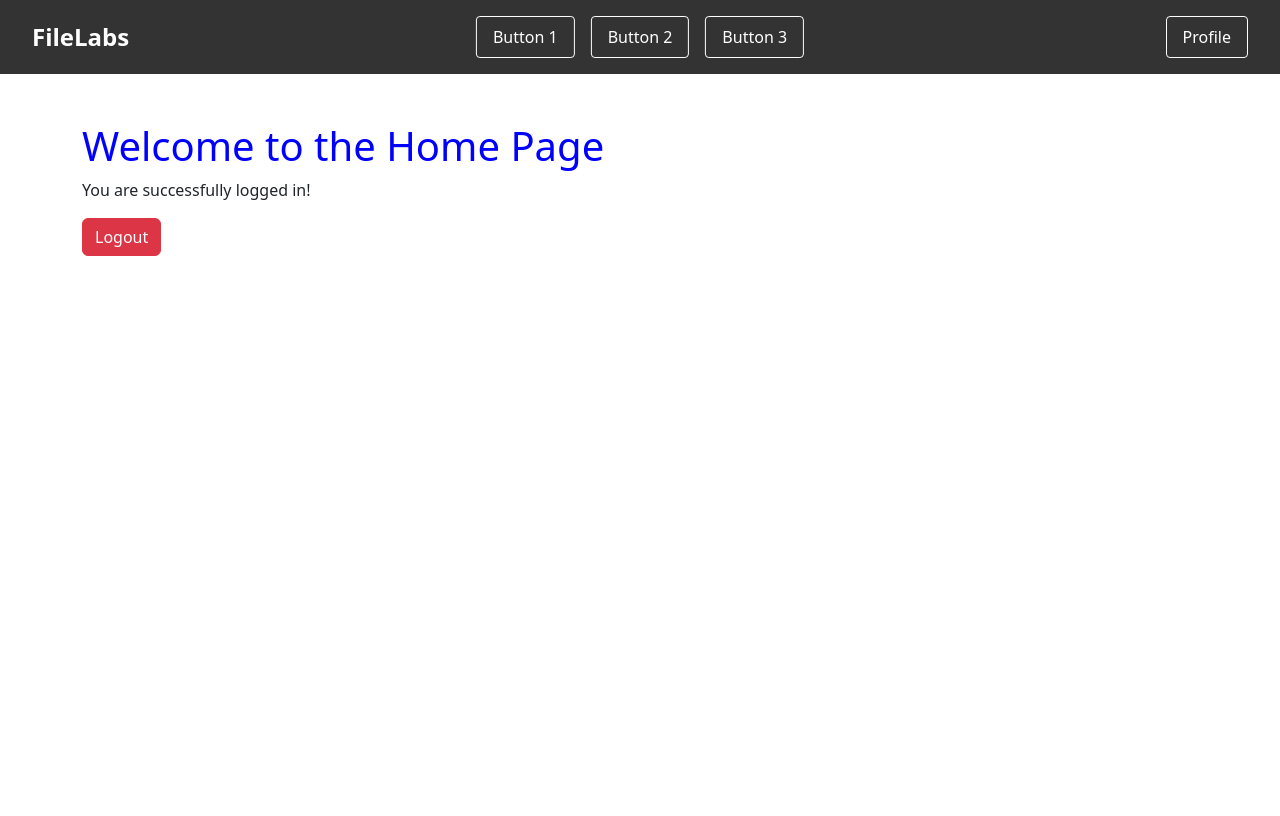
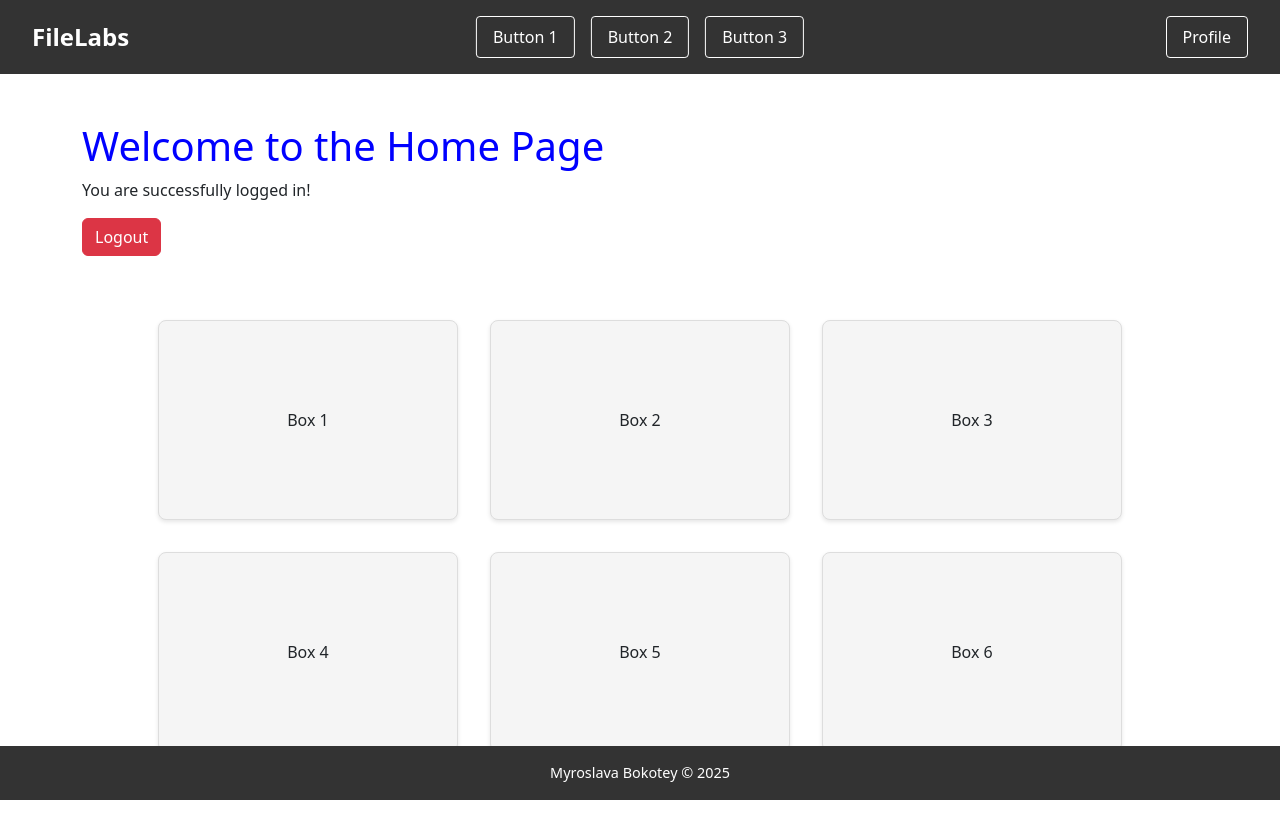
Before and after one commit to mirrosyaa/FileLabs, a React (Create React App) app in the folder client/: page /home in a window 1280 px wide. Built offline with nearby package versions, Linux system fonts and the light colour scheme; sample sign-in values are in the browser's storage.

Commit message:
boxes and footer create

```diff
--- /dev/null
+++ b/client/src/CSS/boxes.css
@@ -0,0 +1,41 @@
+.boxes-container {
+  display: grid;
+  grid-template-columns: repeat(3, minmax(250px, 300px));
+  gap: 2rem;
+  justify-content: center;
+  padding: 2rem;
+  margin: 2rem auto;
+  max-width: 1200px;
+  flex: 1;
+}
+
+.box {
+  background-color: #f5f5f5;
+  border: 1px solid #ddd;
+  border-radius: 8px;
+  padding: 2rem;
+  min-height: 200px;
+  display: flex;
+  align-items: center;
+  justify-content: center;
+  box-shadow: 0 2px 4px rgba(0,0,0,0.1);
+  transition: transform 0.2s;
+}
+
+.box:hover {
+  transform: translateY(-5px);
+}
+
+/* Responsive Design */
+@media (max-width: 900px) {
+  .boxes-container {
+    grid-template-columns: repeat(2, minmax(200px, 250px));
+  }
+}
+
+@media (max-width: 600px) {
+  .boxes-container {
+    grid-template-columns: minmax(200px, 300px);
+    padding: 1rem;
+  }
+}
--- /dev/null
+++ b/client/src/CSS/footer.css
@@ -0,0 +1,17 @@
+.footer {
+  background-color: #333;
+  color: white;
+  text-align: center;
+  padding: 1rem;
+  position: fixed;
+  bottom: 0;
+  width: 100%;
+  font-size: 0.9rem;
+}
+
+@media (max-width: 600px) {
+  .footer {
+    font-size: 0.8rem;
+    padding: 0.75rem;
+  }
+}
--- /dev/null
+++ b/client/src/components/boxes.jsx
@@ -0,0 +1,17 @@
+import React from 'react';
+import '../CSS/boxes.css';
+
+function Boxes() {
+  return (
+    <div className="boxes-container">
+      <div className="box">Box 1</div>
+      <div className="box">Box 2</div>
+      <div className="box">Box 3</div>
+      <div className="box">Box 4</div>
+      <div className="box">Box 5</div>
+      <div className="box">Box 6</div>
+    </div>
+  );
+}
+
+export default Boxes;
--- /dev/null
+++ b/client/src/components/footer.jsx
@@ -0,0 +1,12 @@
+import React from 'react';
+import '../CSS/footer.css';
+
+function Footer() {
+  return (
+    <footer className="footer">
+      Myroslava Bokotey &copy; 2025
+    </footer>
+  );
+}
+
+export default Footer;
--- a/client/src/pages/homePage.jsx
+++ b/client/src/pages/homePage.jsx
@@ -2,6 +2,9 @@ import { React } from "react";
 import { useNavigate } from "react-router-dom";
 import { useAuth } from "../Authentication/authProvider";
 import Navbar from "../components/navbar";
+import Boxes from "../components/boxes";
+import Footer from "../components/footer";
+
 
 function HomePage() {
   const { setToken } = useAuth();
@@ -13,7 +16,7 @@ function HomePage() {
   };
 
   return (
-    <div>
+    <div className="page-container">
       <Navbar />
       <div className="container mt-5">
         <h1>Welcome to the Home Page</h1>
@@ -22,6 +25,8 @@ function HomePage() {
           Logout
         </button>
       </div>
+      <Boxes />
+      <Footer />
     </div>
   );
 }
```
